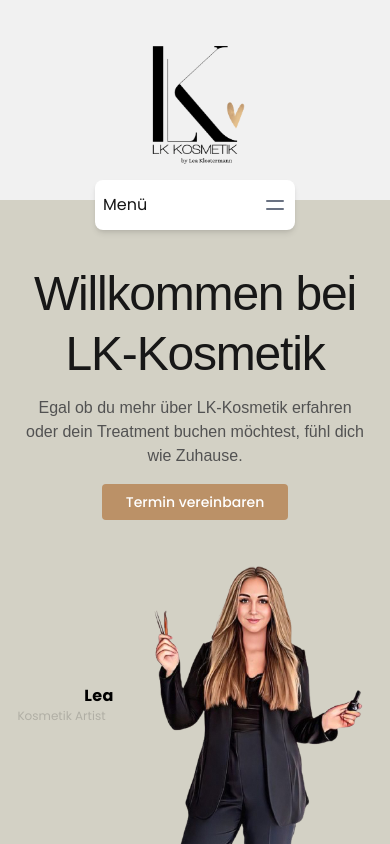
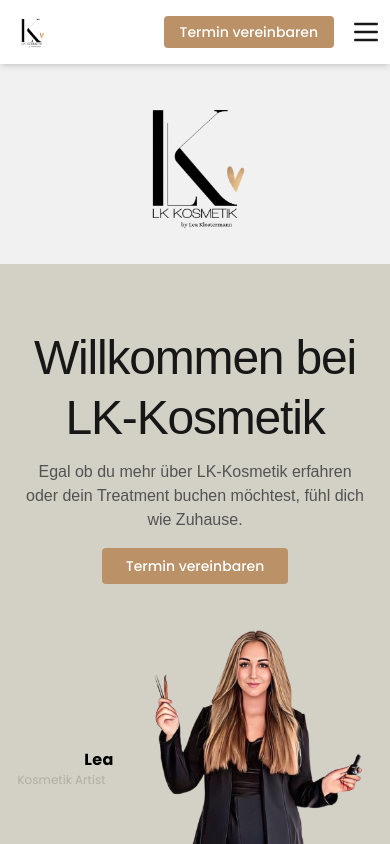
Before and after one commit to TimAufdemKampe/lk-kosmetik.de, a Next.js app: page / in a window 390 px wide. Shown: the top 844 px of the page. Built offline with nearby package versions, Linux system fonts and the light colour scheme; a web font is replaced by a local one.

Commit message:
Show mobile header always

```diff
--- a/src/components/Header.tsx
+++ b/src/components/Header.tsx
@@ -7,7 +7,6 @@
   IconAt,
   IconBrandInstagram,
   IconClock,
-  IconMenu,
   IconPhone,
 } from '@tabler/icons-react';
 import { Container } from '@/components/Container';
@@ -19,10 +18,21 @@
 export const Header: React.FC = () => {
   const pathname = usePathname();
   const [isHeaderVisible, setIsHeaderVisible] = useState(true);
+  const [isMobile, setIsMobile] = useState(false);
 
   const [mobileNavOpen, setMobileNavOpen] = useState<boolean>(false);
 
   useEffect(() => {
+    const checkMobile = () => {
+      setIsMobile(window.innerWidth < 768);
+    };
+    checkMobile();
+    window.addEventListener('resize', checkMobile);
+    return () => window.removeEventListener('resize', checkMobile);
+  }, []);
+
+  useEffect(() => {
+    if (isMobile) return;
     const handleScroll = () => {
       const navElement = document.querySelector('.header-container .absolute');
       if (navElement) {
@@ -30,17 +40,16 @@
         setIsHeaderVisible(navRect.top > 0);
       }
     };
-
     window.addEventListener('scroll', handleScroll);
     handleScroll();
     return () => {
       window.removeEventListener('scroll', handleScroll);
     };
-  }, []);
+  }, [isMobile]);
 
   return (
     <>
-      {!isHeaderVisible && <StickyNav />}
+      {(isMobile || !isHeaderVisible) && <StickyNav />}
       <MobileNavOffCanvas
         open={mobileNavOpen}
         onClose={() => setMobileNavOpen(false)}
@@ -94,15 +103,8 @@
             </div>
           </div>
         </div>
-        <div className='absolute top-[180px] left-1/2 z-[999] flex h-[50px] w-full max-w-[600px] -translate-x-1/2 transform items-center rounded-md bg-white p-2 shadow-md sm:w-[calc(100%-200px)]'>
-          <div
-            className='flex w-full cursor-pointer items-center justify-between sm:hidden'
-            onClick={() => setMobileNavOpen(true)}
-          >
-            <span>Menü</span>
-            <IconMenu className='text-gray-500' />
-          </div>
-          <div className='hidden w-full items-center justify-between sm:flex'>
+        <div className='absolute top-[180px] left-1/2 z-[999] hidden h-[50px] w-full max-w-[600px] -translate-x-1/2 transform items-center rounded-md bg-white p-2 shadow-md sm:flex sm:w-[calc(100%-200px)]'>
+          <div className='flex w-full items-center justify-between'>
             <nav className='flex items-center gap-4'>
               <Link
                 href='/'
```
